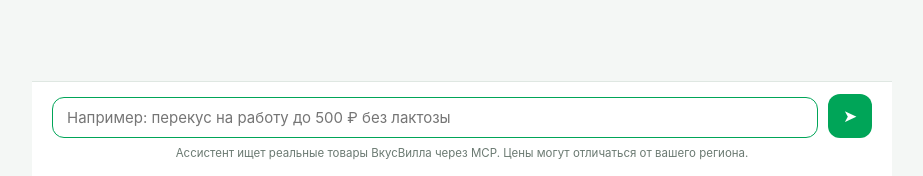
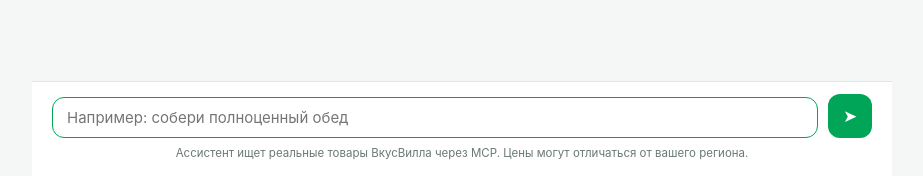
Before and after one commit to valkon29/vkusvill, a FastAPI app: page / in a window 1280 px wide. Shown: the part 624-800 px from the top of the page, without its empty margins (178-1101 px from the left). Run offline with FastAPI, Linux system fonts and the light colour scheme; parts of the project's set-up code (start-up, migrations or seed data) failed here and were passed over.

Commit message:
web: плейсхолдер поля ввода — полноценный обед

```diff
--- a/app/web/templates/index.html
+++ b/app/web/templates/index.html
@@ -29,7 +29,7 @@
 
     <footer>
       <div class="input-row">
-        <textarea id="input" rows="1" placeholder="Например: перекус на работу до 500 ₽ без лактозы"
+        <textarea id="input" rows="1" placeholder="Например: собери полноценный обед"
           autofocus></textarea>
         <button id="send" class="send-btn" title="Отправить">➤</button>
       </div>
```
